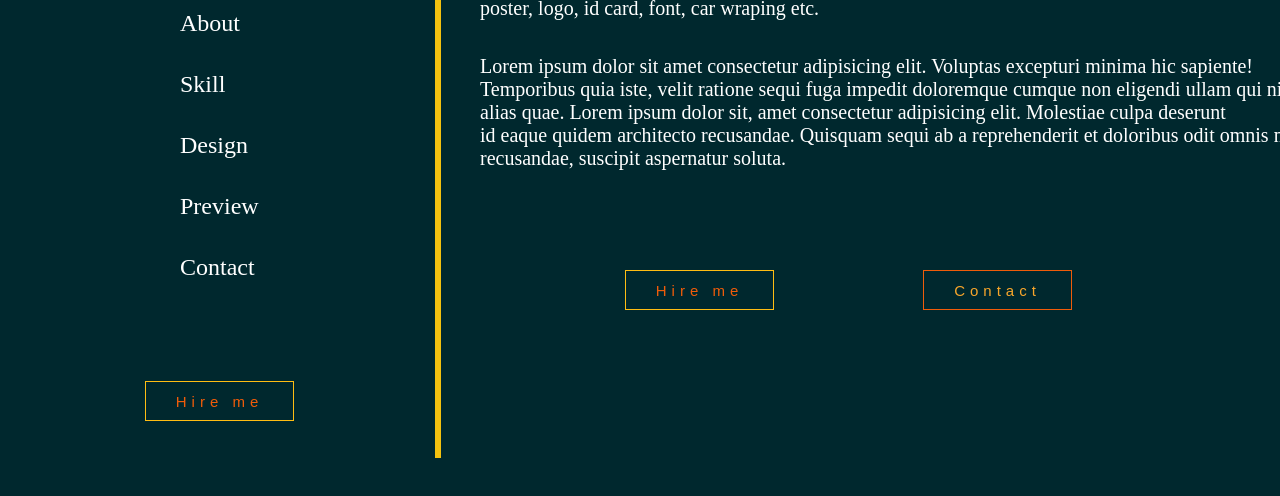
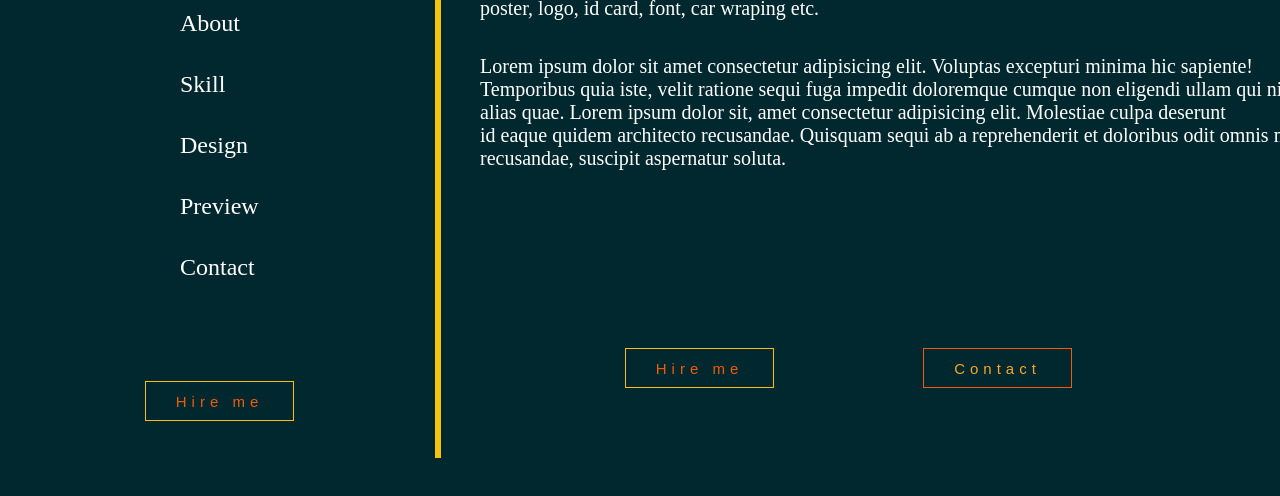
Before and after one commit to DinhNgocTam/Portfolio2, a plain HTML site: page Index.html in a window 1280 px wide. Shown: the part 472-968 px from the top of the page. Drawn offline with Linux system fonts and the light colour scheme; a web font is replaced by a local one.

Commit message:
Second-2 commit
add class for button

```diff
--- a/Index.html
+++ b/Index.html
@@ -48,8 +48,10 @@
           soluta.
         </p>
         <div class="temp"></div>
-        <button class="button__primary">Hire me</button>
-        <button class="button__secondary">Contact</button>
+        <div class="button2">
+          <button class="button__primary">Hire me</button>
+          <button class="button__secondary">Contact</button>
+        </div>
       </div>
     </header>
   </body>
--- a/assets/css/style.css
+++ b/assets/css/style.css
@@ -120,3 +120,6 @@ body{
 .temp{
     padding-left: 252px;
 }
+.button2{
+    margin-top: 78px;
+}
```
